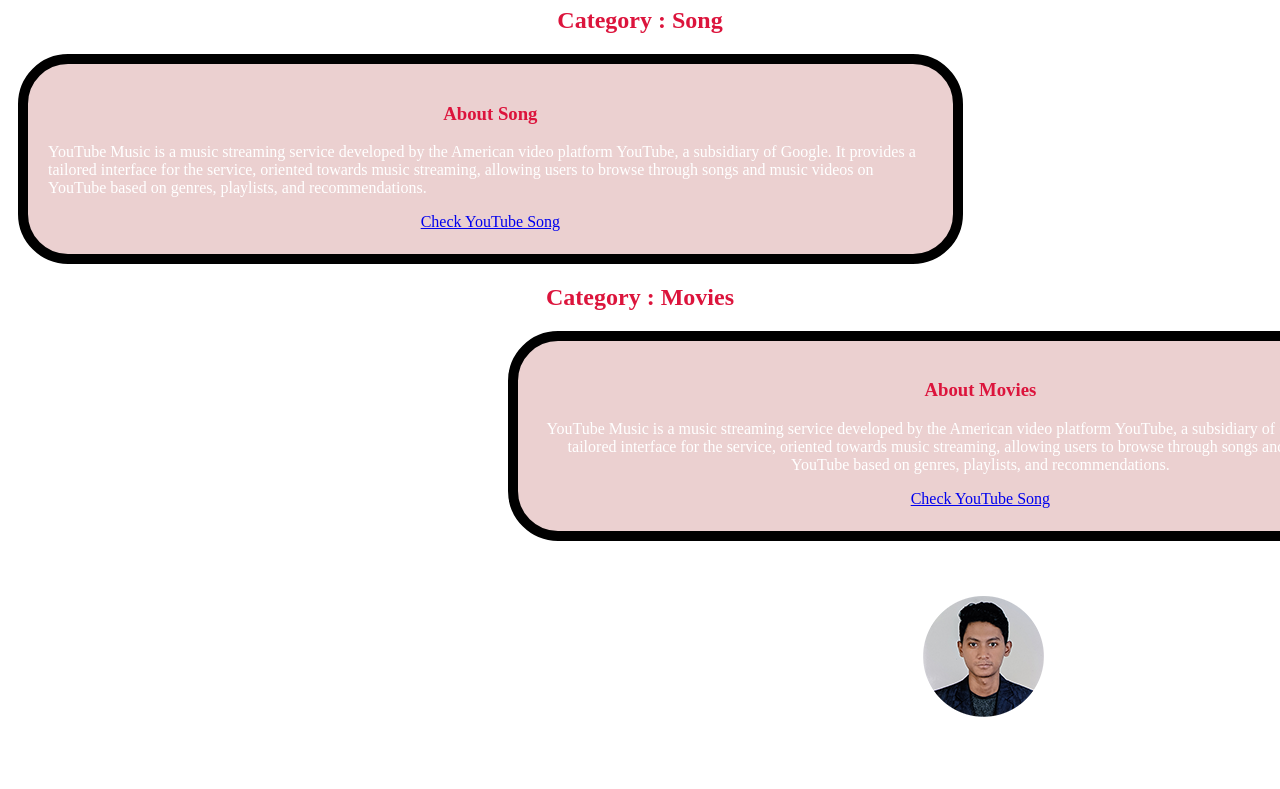
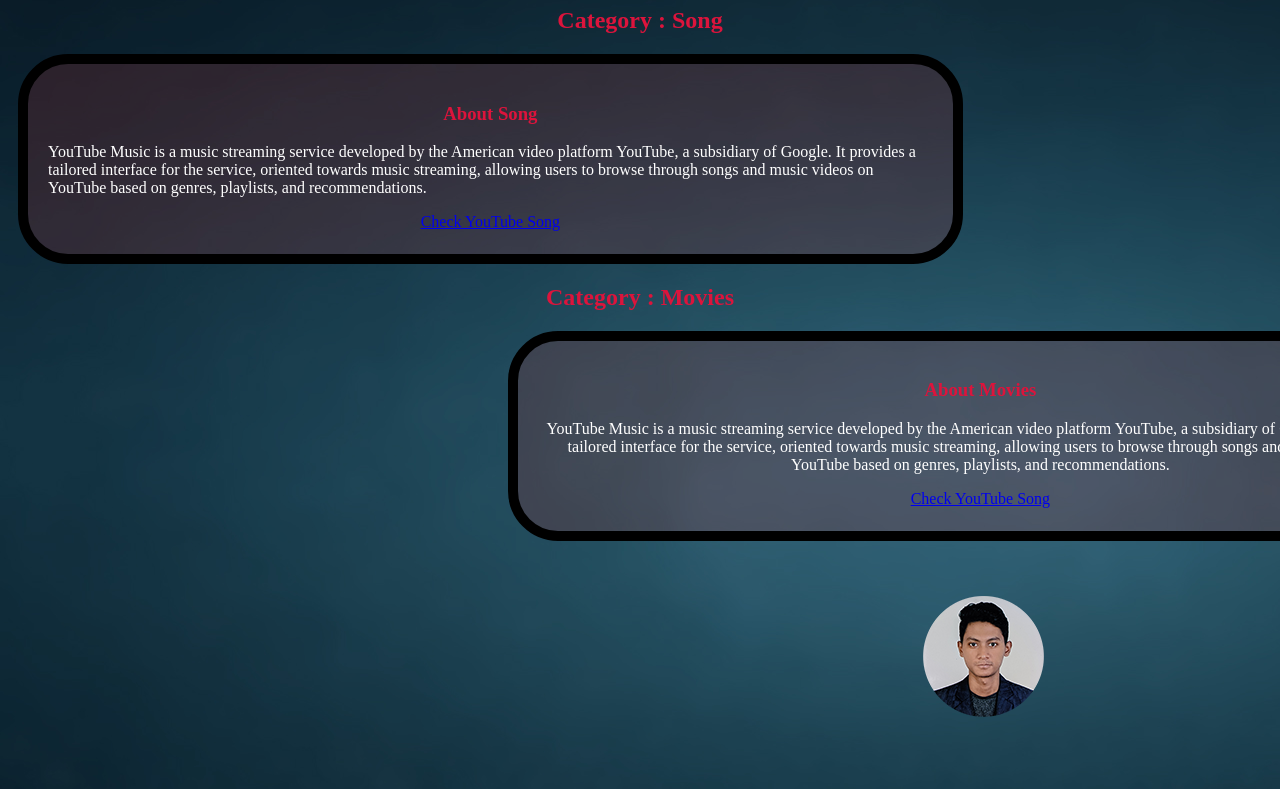
Before and after one commit to TOWHID162153/My-first-repo, a plain HTML site: page index.html in a window 1280 px wide. Shown: the part 73-862 px from the top of the page. Drawn offline with Linux system fonts and the light colour scheme; the site is published under a folder, as on GitHub Pages, so addresses that start at the root find nothing.

Commit message:
Update style.css

```diff
--- a/style.css
+++ b/style.css
@@ -34,5 +34,5 @@
 
 }
 body{
-    background-image: url(/image/Towhid\ Shahriar\ wallpaper\ new\ font.jpg);
+    background-image: url(image/Towhid\ Shahriar\ wallpaper\ new\ font.jpg);
 }
```
